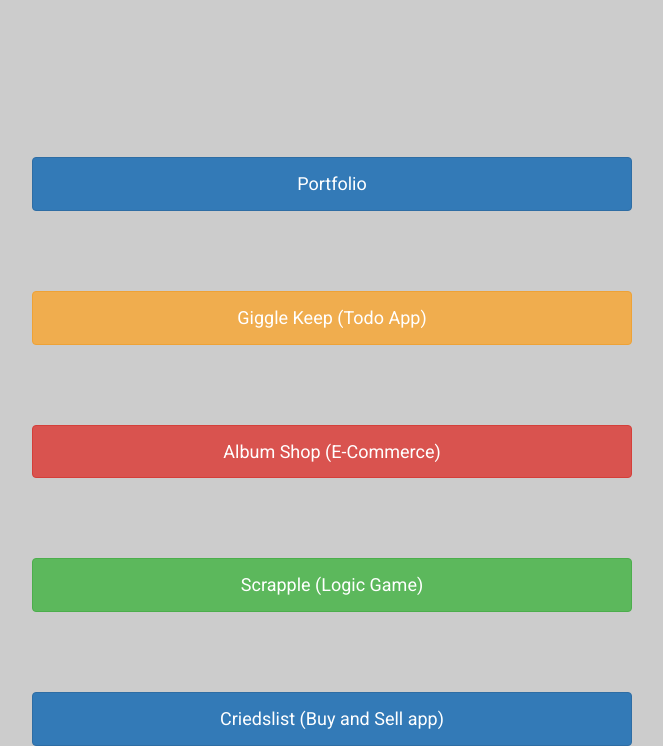
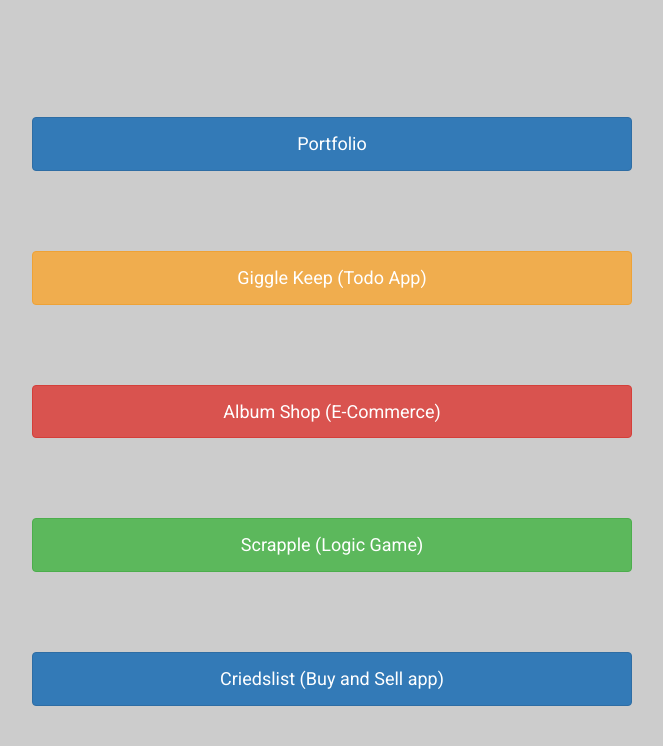
Before and after one commit to nguyenvandung-99/homepage, a plain HTML site: page index.html in a window 1280 px wide. Shown: the part 56-802 px from the top of the page, without its empty margins (308-971 px from the left). Drawn offline with nearby package versions, Linux system fonts and the light colour scheme.

Commit message:
Update style3.css

```diff
--- a/style3.css
+++ b/style3.css
@@ -7,6 +7,6 @@ html,body,h1,h2,h3,h4,h5,h6 {font-family: "Roboto", sans-serif;}
 
 body{background-color: #ccc; margin:auto}
 #main{max-width:600px;margin:auto}
-#direct{max-width:600px;margin-top:10vh;}
+#direct{max-width:600px;margin-top:5vh;}
 
 .btn{margin-top:10vh;width:100%;}
```
